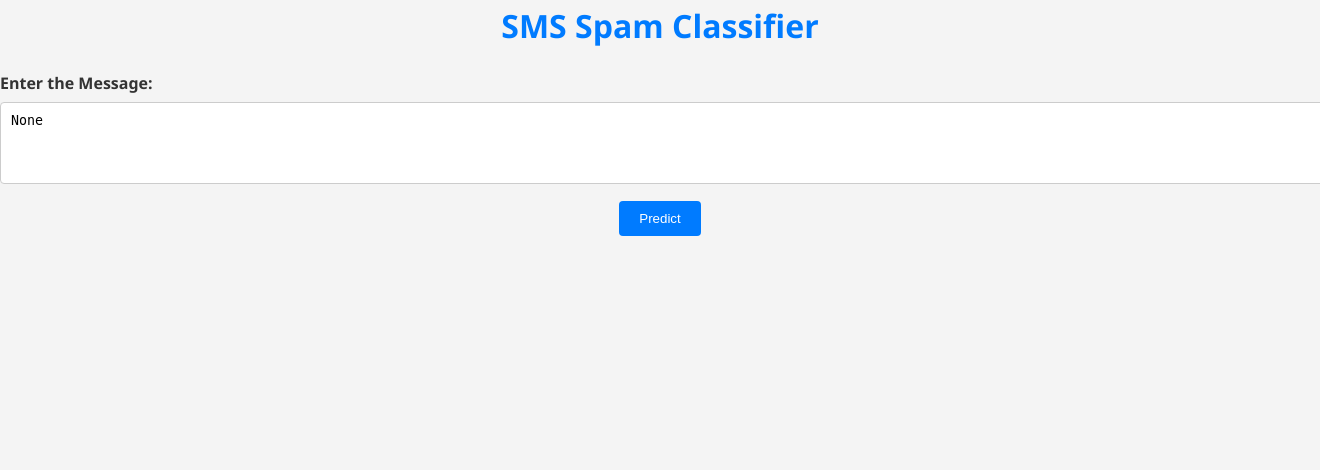
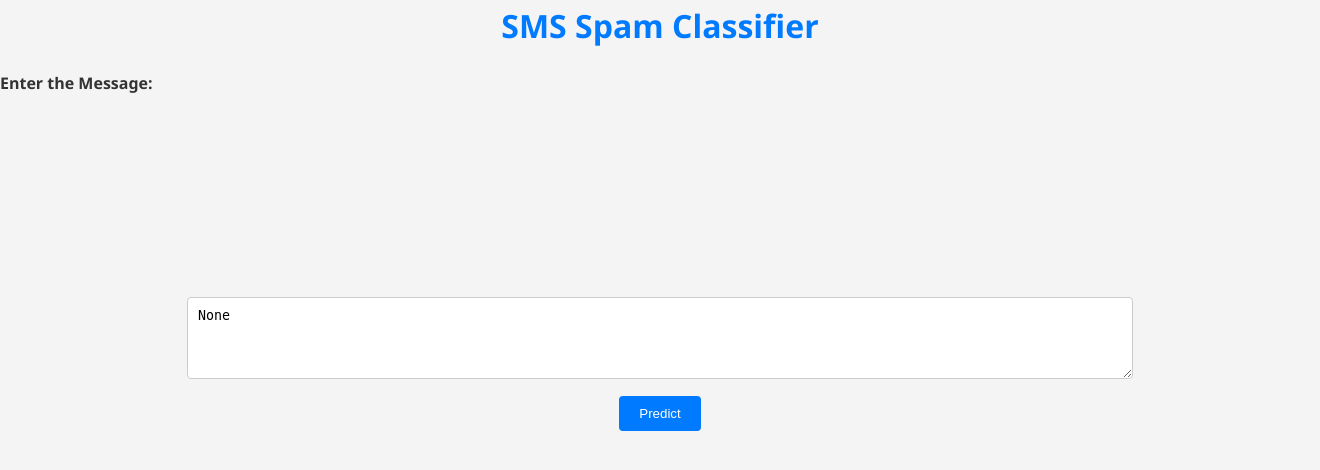
Before and after one commit to nikhil150821/SpamMessageClassifier, a Flask app: page / in a window 1320 px wide; the page is wider, and only the part inside the window is pictured. Shown: the top 470 px of that part. Run offline with Flask 3, Linux system fonts and the light colour scheme; parts of the project's set-up code (start-up, migrations or seed data) failed here and were passed over.

Commit message:
Update style.css

```diff
--- a/static/style.css
+++ b/static/style.css
@@ -36,12 +36,12 @@ form {
 label {
   display: block;
   font-weight: bold;
-  margin-bottom: 5px;
+  margin-bottom: 200px;
   text-align: left; /* Left-align labels */
 }
 
 textarea {
-  width: 100%;
+  width: 70%;
   padding: 10px;
   margin-bottom: 10px;
   border: 1px solid #ccc;
```
